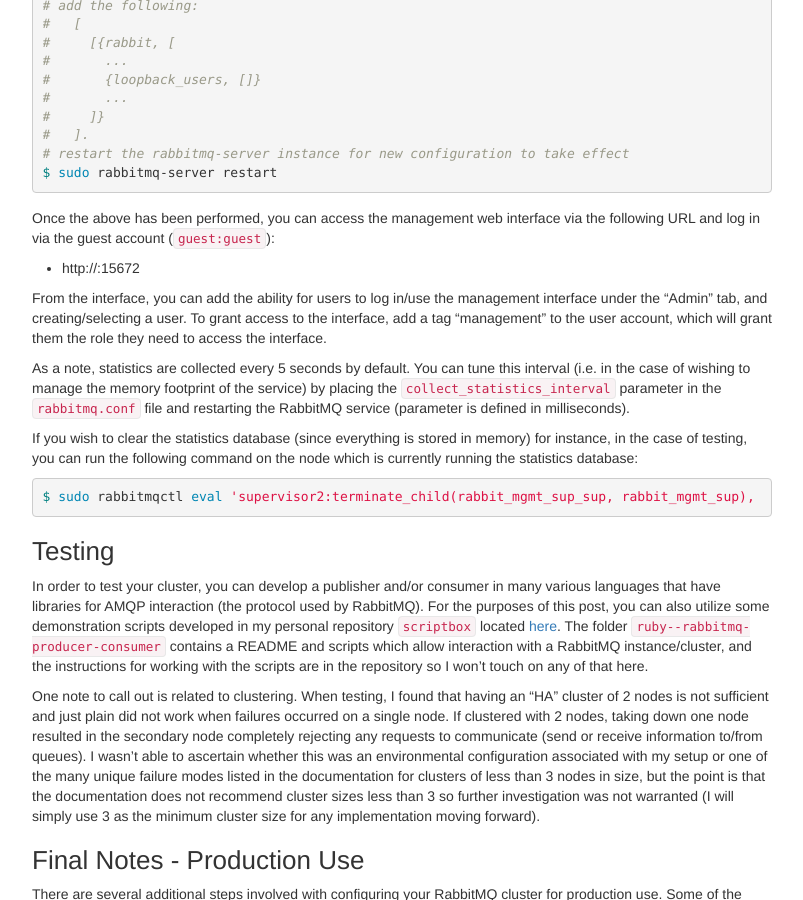
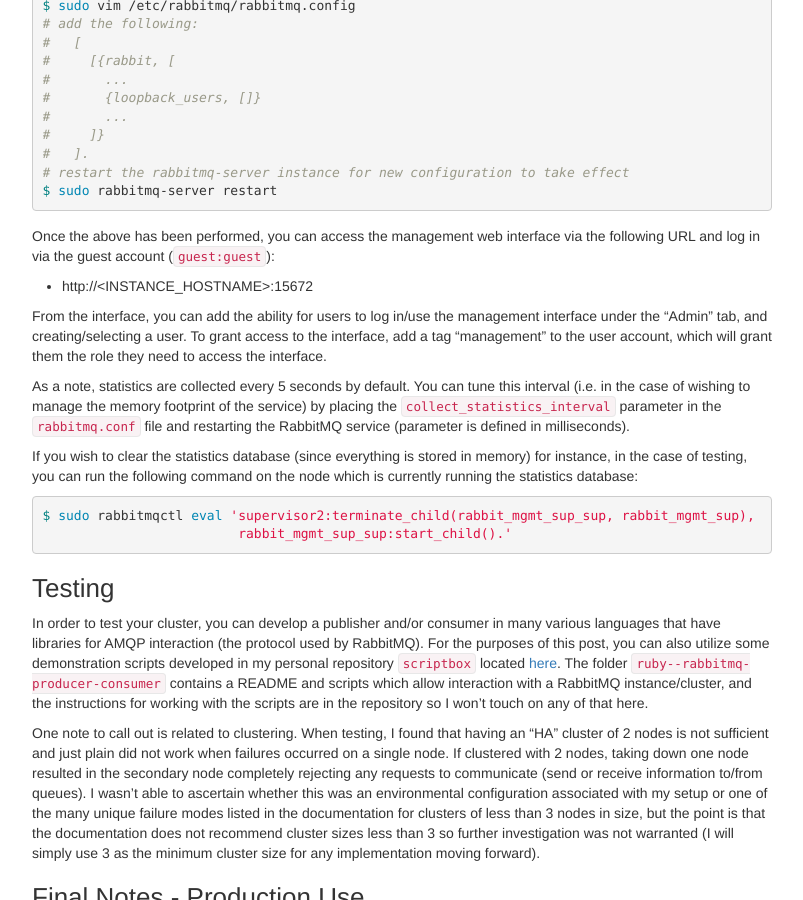
Before and after one commit to jekhokie/jekhokie.github.io, a Jekyll site: the page built from _posts/2016-09-27-rabbitmq-getting-started.markdown, in a window 1280 px wide and 900 px high, scrolled down 3616 px. Shown: the whole window, without its empty margins (238-1041 px from the left). Built offline with Jekyll 4.4.1, drawn with Linux system fonts in a browser that asks for light colours.

Commit message:
Fix Some Formatting in Recent Blog Posts
Update some of the formatting for the most recently published posts.

```diff
--- a/_posts/2016-09-27-rabbitmq-getting-started.markdown
+++ b/_posts/2016-09-27-rabbitmq-getting-started.markdown
@@ -183,7 +183,8 @@
 virtual host created in earlier steps:
 
 {% highlight bash %}
-$ sudo rabbitmqctl set_policy ha-testing "^(<QUEUE_NAME>$)" '{"ha-mode":"all", "ha-sync-mode":"automatic"}' -p /testing
+$ sudo rabbitmqctl set_policy ha-testing "^(<QUEUE_NAME>$)" \
+                   '{"ha-mode":"all", "ha-sync-mode":"automatic"}' -p /testing
 {% endhighlight %}
 
 ### Monitoring/Metrics
@@ -233,7 +234,7 @@
 Once the above has been performed, you can access the management web interface via the following URL and
 log in via the guest account (`guest:guest`):
 
-* http://<INSTANCE_HOSTNAME>:15672
+* http://\<INSTANCE_HOSTNAME\>:15672
 
 From the interface, you can add the ability for users to log in/use the management interface under the
 "Admin" tab, and creating/selecting a user. To grant access to the interface, add a tag "management" to
@@ -249,7 +250,8 @@
 database:
 
 {% highlight bash %}
-$ sudo rabbitmqctl eval 'supervisor2:terminate_child(rabbit_mgmt_sup_sup, rabbit_mgmt_sup), rabbit_mgmt_sup_sup:start_child().'
+$ sudo rabbitmqctl eval 'supervisor2:terminate_child(rabbit_mgmt_sup_sup, rabbit_mgmt_sup), \
+                         rabbit_mgmt_sup_sup:start_child().'
 {% endhighlight %}
 
 ### Testing
```
